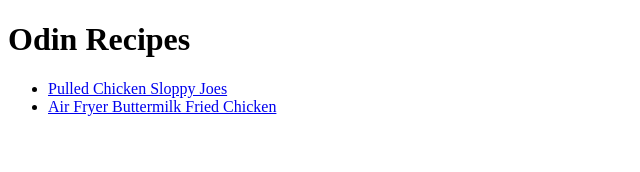
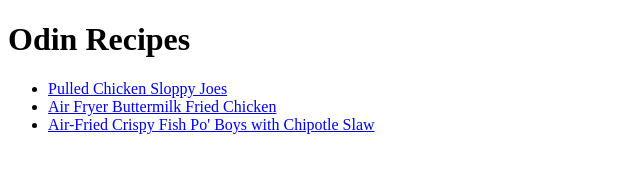
Before and after one commit to Tronator2000/odin-recipes, a plain HTML site: page index.html in a window 1280 px wide. Shown: the whole page, without its empty margins (0-640 px from the left). Drawn offline with Linux system fonts and the light colour scheme.

Commit message:
Add new recipe link

```diff
--- a/index.html
+++ b/index.html
@@ -9,6 +9,7 @@
         <ul>
             <li><a href="./recipes/pulled-chicken-sloppy-joes.html">Pulled Chicken Sloppy Joes</a></li>
             <li><a href="./recipes/air-fryer-buttermilk-fried-chicken.html">Air Fryer Buttermilk Fried Chicken</a></li>
+            <li><a href="./recipes/air-fried-crispy-fish.html">Air-Fried Crispy Fish Po' Boys with Chipotle Slaw</a></li>
         </ul>
     </body>
 </html>
```
